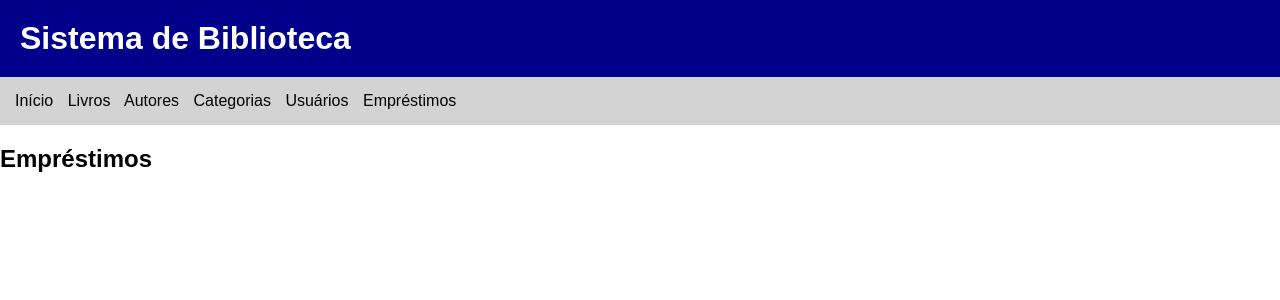
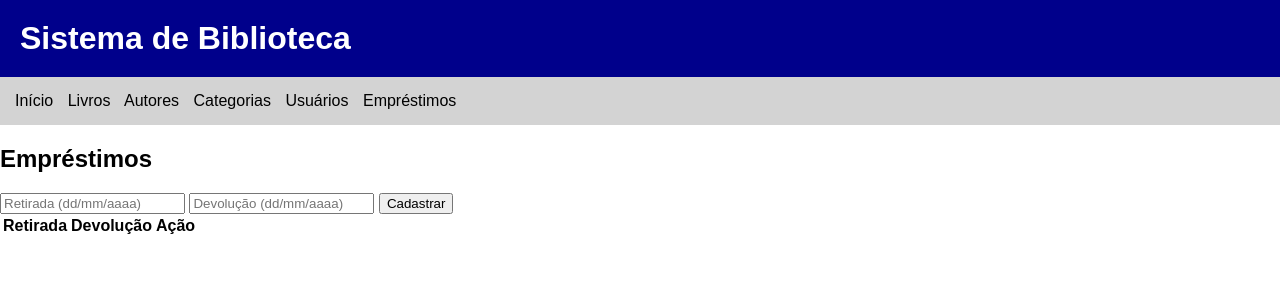
Before and after one commit to CarlosHenriqueYudi/Biblioteca, a Spring Boot app: page /emprestimos in a window 1280 px wide. Shown: the top 300 px of the page. Run offline with Spring Boot 4, Linux system fonts and the light colour scheme; lists and menus that the app fills with data are empty.

Commit message:
Update inicio.html

```diff
--- a/src/main/resources/templates/emprestimos/inicio.html
+++ b/src/main/resources/templates/emprestimos/inicio.html
@@ -1,4 +1,4 @@
-<!doctype html>
+<!DOCTYPE html>
 <html xmlns:th="http://www.thymeleaf.org">
 <head>
     <title>Livros</title>
@@ -15,5 +15,28 @@
     <a th:href="@{/emprestimos}">Empréstimos</a>
 </nav>
 <h2>Empréstimos</h2>
+
+<form th:action="@{/emprestimos}" method="post">
+    <input type="text" name="retirada" placeholder="Retirada (dd/mm/aaaa)">
+    <input type="text" name="devolucao" placeholder="Devolução (dd/mm/aaaa)">
+    <button type="submit">Cadastrar</button>
+</form>
+
+<table>
+    <tr>
+        <th>Retirada</th>
+        <th>Devolução</th>
+        <th>Ação</th>
+    </tr>
+    <tr th:each="e, status : ${emprestimos}">
+        <td th:text="${e.retirada}"></td>
+        <td th:text="${e.devolucao}"></td>
+        <td>
+            <form th:action="@{/emprestimos/excluir/{i}(i=${status.index})}" method="post">
+                <button type="submit">Excluir</button>
+            </form>
+        </td>
+    </tr>
+</table>
 </body>
 </html>
```
